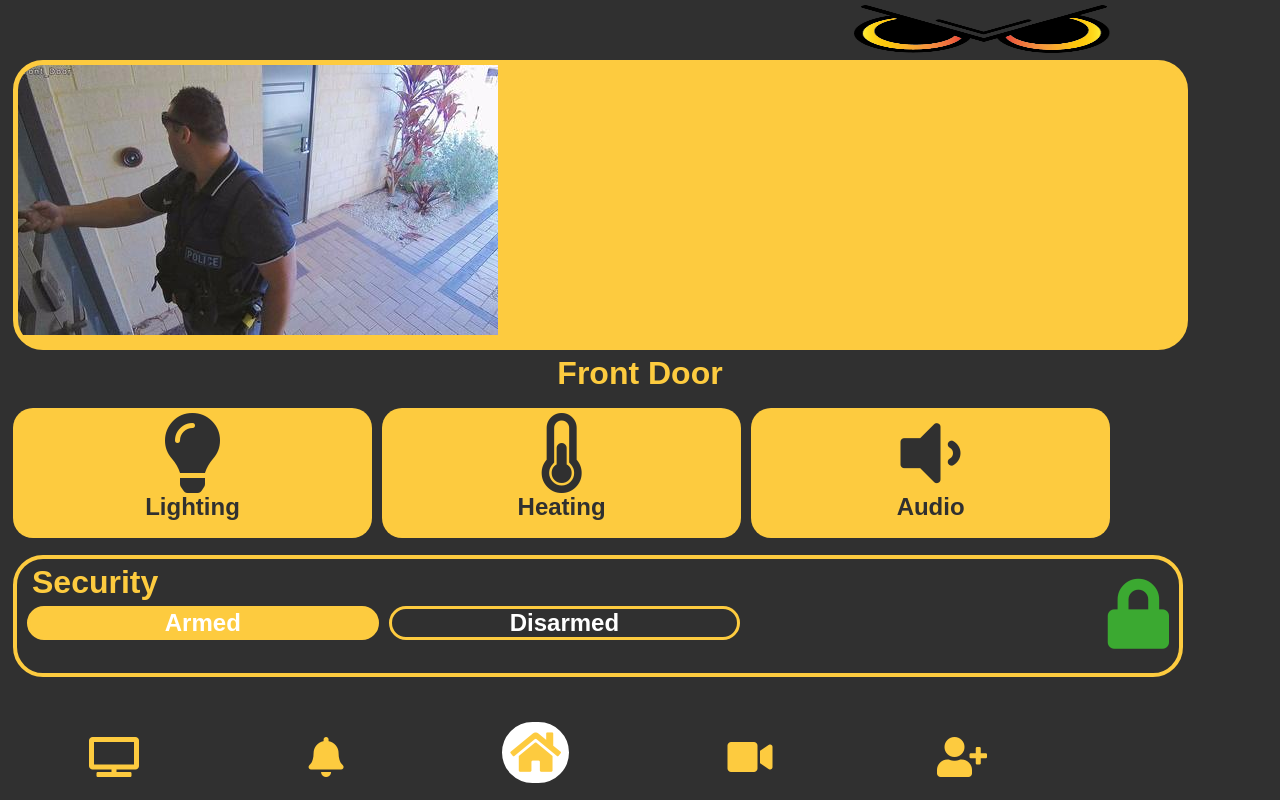
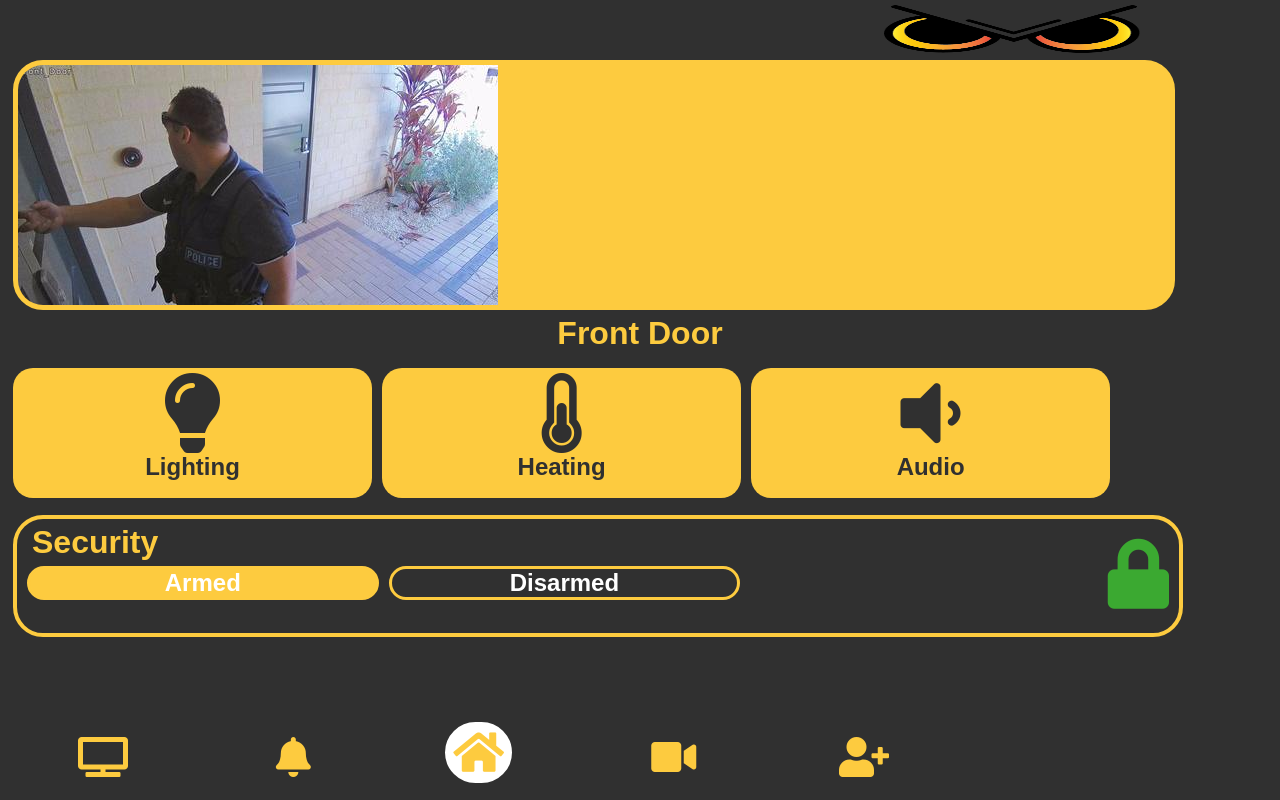
Before and after one commit to beecurrie/owl-seeing-home-assistant, a plain HTML site: page index.html in a window 1280 px wide. Shown: the top 800 px of the page. Drawn offline with Linux system fonts and the light colour scheme; a web font is replaced by a local one.

Commit message:
viewport fixes

```diff
--- a/index.html
+++ b/index.html
@@ -19,7 +19,7 @@
   <!-- Main Camera Div START -->
 
   <div class="camera-main">
-  <a href="cameras.html">  <img src="img/front-door.jpeg" alt="front-door-cam"></a>
+  <img src="img/front-door.jpeg" alt="front-door-cam">
   </div>
   <div class="camera-main-hdr">
   <h1>Front Door</h1>
--- a/scss/custom.scss
+++ b/scss/custom.scss
@@ -33,7 +33,7 @@ h2 {
   .hdr img {
     position: absolute;
     top: 5px;
-    right: 170px;
+    right: 140px;
     height: 6vh;
     width: 20vw;
   }
@@ -44,8 +44,8 @@ h2 {
 
   .camera-main {
     overflow: hidden;
-    height: 35vh;
-    width: 91vw;
+    height: 30vh;
+    width: 90vw;
     margin: 60px 5px 5px 5px;
     border: 5px solid $gold;
     background-color: $gold;
@@ -173,7 +173,7 @@ h2 {
     position: absolute;
     bottom: 1px;
     height: 7vh;
-    width: 100vw;
+    width: 95vw;
   }
 
   ul {
@@ -186,7 +186,7 @@ h2 {
     list-style-type: none;
     float: left;
     height: 100%;
-    width: 15%;
+    width: 14%;
     margin: 10px;
   }
 
@@ -204,7 +204,7 @@ h2 {
     background-color: white;
     font-size: 45px;
     margin-top: -15px;
-    margin-left: -5px;
+    margin-left: -10px;
   }
 
   .fa-video {
```
Also changed, not shown: css/custom.css, scss/custom.css, scss/variables.css (added), 3 other files.
